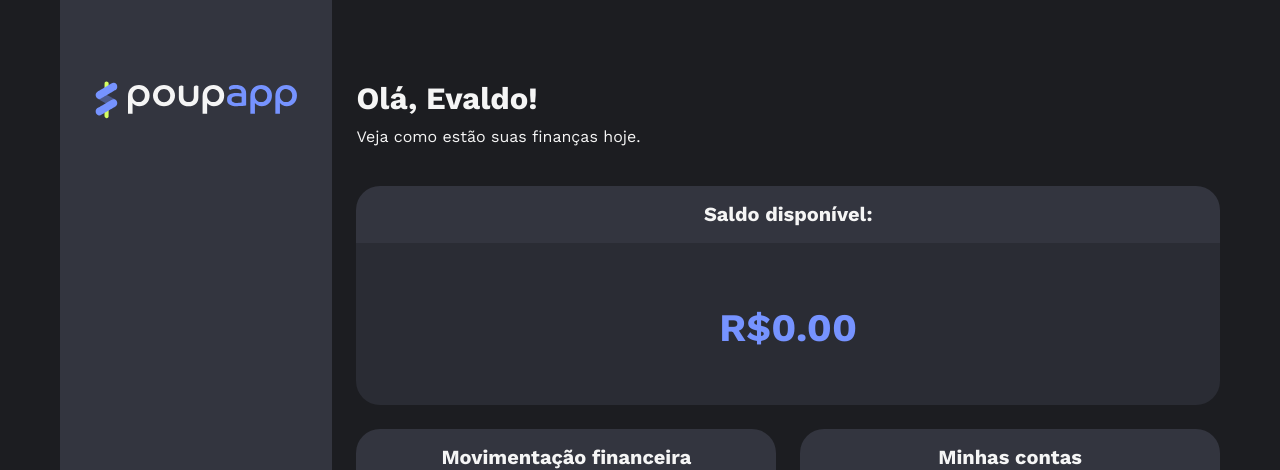
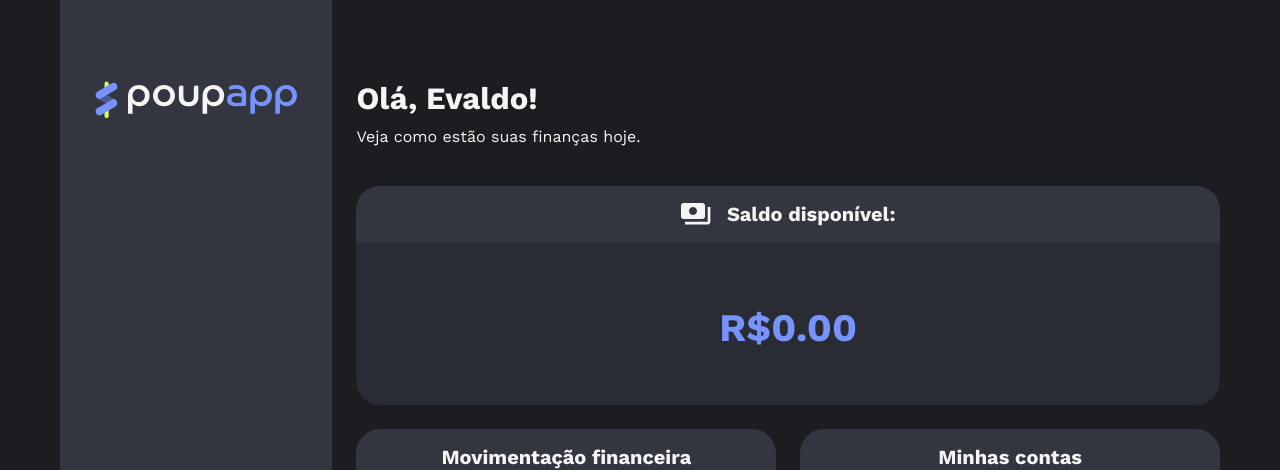
Before and after one commit to Luis-Parente/PoupApp, an Angular app: page / in a window 1280 px wide. Shown: the top 470 px of the page. Built offline with nearby package versions, Linux system fonts and the light colour scheme.

Commit message:
refatorado código para reaproveitar estrutura e estilização dos cards

```diff
--- /dev/null
+++ b/src/app/area-financeira/compartilhados/card/card.component.css
@@ -0,0 +1,17 @@
+.titulo-wrapper {
+  border-radius: 1.5rem 1.5rem 0rem 0rem;
+  background: var(--cabecalho-componentes);
+  padding: 1rem;
+  font-weight: 700;
+  text-align: center;
+  display: flex;
+  justify-content: center;
+  align-items: center;
+  gap: 1rem;
+}
+
+.corpo-card {
+  border-radius: 0rem 0rem 1.5rem 1.5rem;
+  background: var(--fundo-componentes);
+  padding: 2rem 1rem 1.5rem;
+}
--- /dev/null
+++ b/src/app/area-financeira/compartilhados/card/card.component.html
@@ -0,0 +1,9 @@
+<section class="saldo-card">
+  <div class="titulo-wrapper">
+    <ng-content select="[card-titulo]"></ng-content>
+  </div>
+
+  <div class="corpo-card">
+    <ng-content select="[card-corpo]"></ng-content>
+  </div>
+</section>
--- a/src/app/area-financeira/contas/contas.component.css
+++ b/src/app/area-financeira/contas/contas.component.css
@@ -1,17 +1,3 @@
-.titulo-wrapper {
-  border-radius: 1.5rem 1.5rem 0rem 0rem;
-  background: var(--cabecalho-componentes);
-  padding: 1rem;
-  font-weight: 700;
-  text-align: center;
-}
-
-.corpo-card {
-  border-radius: 0rem 0rem 1.5rem 1.5rem;
-  background: var(--fundo-componentes);
-  padding: 2rem 1rem 1.5rem;
-}
-
 .contas-e-botao {
   display: flex;
   flex-direction: column;
--- a/src/app/area-financeira/contas/contas.component.html
+++ b/src/app/area-financeira/contas/contas.component.html
@@ -1,9 +1,9 @@
-<section class="contas-card">
-  <div class="titulo-wrapper">
+<app-card>
+  <div card-titulo class="titulo-wrapper">
     <h2 class="texto-lg">Minhas contas</h2>
   </div>
 
-  <div class="corpo-card">
+  <div card-corpo class="corpo-card">
     <div class="contas-e-botao">
       <ul>
         @for (conta of contas(); track conta.nome) {
@@ -23,4 +23,4 @@
       </app-botao>
     </div>
   </div>
-</section>
+</app-card>
--- a/src/app/area-financeira/contas/contas.component.ts
+++ b/src/app/area-financeira/contas/contas.component.ts
@@ -2,10 +2,11 @@ import { Component, input } from '@angular/core';
 import { BotaoComponent } from "../../compartilhados/botao/botao.component";
 import { ContaComponent } from "./conta/conta.component";
 import { Conta } from '../compartilhados/conta.model';
+import {CardComponent} from '../compartilhados/card/card.component';
 
 @Component({
   selector: 'app-contas',
-  imports: [BotaoComponent, ContaComponent],
+  imports: [BotaoComponent, ContaComponent, CardComponent],
   templateUrl: './contas.component.html',
   styleUrl: './contas.component.css'
 })
--- a/src/app/area-financeira/saldo/saldo.component.css
+++ b/src/app/area-financeira/saldo/saldo.component.css
@@ -1,17 +1,3 @@
-.titulo-wrapper {
-  border-radius: 1.5rem 1.5rem 0rem 0rem;
-  background: var(--cabecalho-componentes);
-  padding: 1rem;
-  font-weight: 700;
-  text-align: center;
-}
-
-.corpo-card {
-  border-radius: 0rem 0rem 1.5rem 1.5rem;
-  background: var(--fundo-componentes);
-  padding: 2rem 1rem 1.5rem;
-}
-
 .valor {
   padding: 1.8rem 0;
   color: var(--violeta-destaque);
--- a/src/app/area-financeira/saldo/saldo.component.html
+++ b/src/app/area-financeira/saldo/saldo.component.html
@@ -1,11 +1,10 @@
-<section class="saldo-card">
-  <div class="titulo-wrapper">
+<app-card>
+  <ng-container card-titulo>
+    <img src="icones/saldo.svg" alt="">
     <h2 class="texto-lg">Saldo disponível:</h2>
-  </div>
+  </ng-container>
 
-  <div class="corpo-card">
-    <span class="valor texto-xxxl" [appDestaqueValorNumerico]="saldo()" corPositiva="var(--violeta-destaque)">
+  <span card-corpo class="valor texto-xxxl" [appDestaqueValorNumerico]="saldo()" corPositiva="var(--violeta-destaque)">
       {{ saldo() | currency:"BRL" }}
     </span>
-  </div>
-</section>
+</app-card>
--- a/src/app/area-financeira/saldo/saldo.component.ts
+++ b/src/app/area-financeira/saldo/saldo.component.ts
@@ -1,10 +1,11 @@
 import { CurrencyPipe } from '@angular/common';
 import { Component, input } from '@angular/core';
 import {DestaqueValorNumericoDirective} from '../../compartilhados/destaque-valor-numerico.directive';
+import {CardComponent} from '../compartilhados/card/card.component';
 
 @Component({
   selector: 'app-saldo',
-  imports: [CurrencyPipe, DestaqueValorNumericoDirective],
+  imports: [CurrencyPipe, DestaqueValorNumericoDirective, CardComponent],
   templateUrl: './saldo.component.html',
   styleUrl: './saldo.component.css'
 })
--- a/src/app/area-financeira/transacoes/transacoes.component.css
+++ b/src/app/area-financeira/transacoes/transacoes.component.css
@@ -1,17 +1,3 @@
-.titulo-wrapper {
-  border-radius: 1.5rem 1.5rem 0rem 0rem;
-  background: var(--cabecalho-componentes);
-  padding: 1rem;
-  font-weight: 700;
-  text-align: center;
-}
-
-.corpo-card {
-  border-radius: 0rem 0rem 1.5rem 1.5rem;
-  background: var(--fundo-componentes);
-  padding: 2rem 1rem 1.5rem;
-}
-
 .transacoes-e-botao {
   display: flex;
   flex-direction: column;
--- a/src/app/area-financeira/transacoes/transacoes.component.html
+++ b/src/app/area-financeira/transacoes/transacoes.component.html
@@ -1,10 +1,9 @@
-<section class="transacoes-card">
-  <div class="titulo-wrapper">
-    <h2 class="texto-lg">Movimentação financeira</h2>
-  </div>
+<app-card>
+  <h2 card-titulo class="texto-lg">
+    Movimentação financeira
+  </h2>
 
-  <div class="corpo-card">
-    <div class="transacoes-e-botao">
+  <div card-corpo class="transacoes-e-botao">
     <ul>
       @for (transacao of transacoes(); track transacao.id) {
         <li class="item-entre-divisorias">
@@ -22,5 +21,4 @@
       Adicionar transação
     </app-botao>
   </div>
-  </div>
-</section>
+</app-card>
--- a/src/app/area-financeira/transacoes/transacoes.component.ts
+++ b/src/app/area-financeira/transacoes/transacoes.component.ts
@@ -2,10 +2,11 @@ import { Component, input } from '@angular/core';
 import { TransacaoComponent } from "./transacao/transacao.component";
 import { Transacao } from '../compartilhados/transacao.model';
 import { BotaoComponent } from "../../compartilhados/botao/botao.component";
+import {CardComponent} from '../compartilhados/card/card.component';
 
 @Component({
   selector: 'app-transacoes',
-  imports: [TransacaoComponent, BotaoComponent],
+  imports: [TransacaoComponent, BotaoComponent, CardComponent],
   templateUrl: './transacoes.component.html',
   styleUrl: './transacoes.component.css'
 })
```
Also changed, not shown: src/app/area-financeira/compartilhados/card/card.component.ts (added, +11 -0 lines), public/icones/saldo.svg (added). Lines whose indentation alone changed are shown as unchanged.
